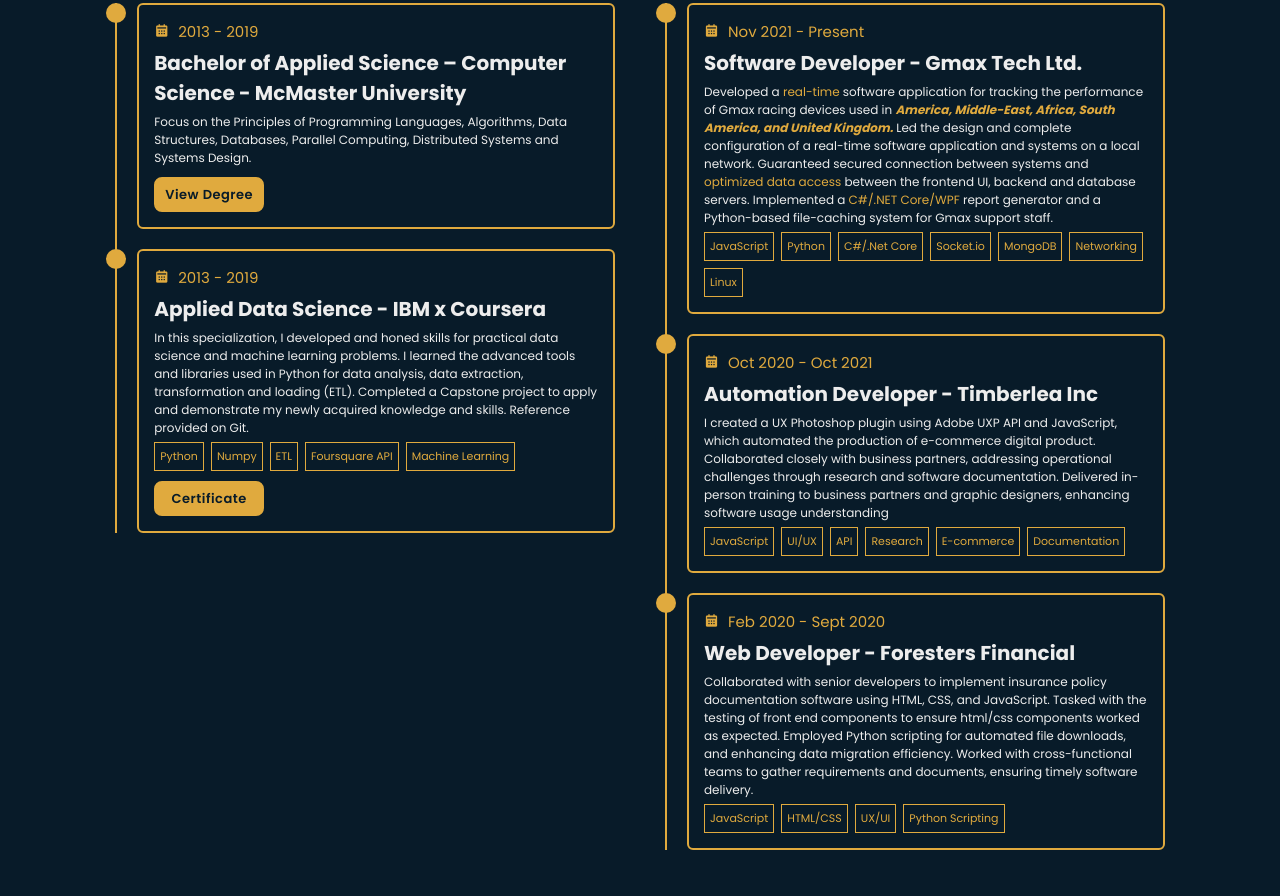
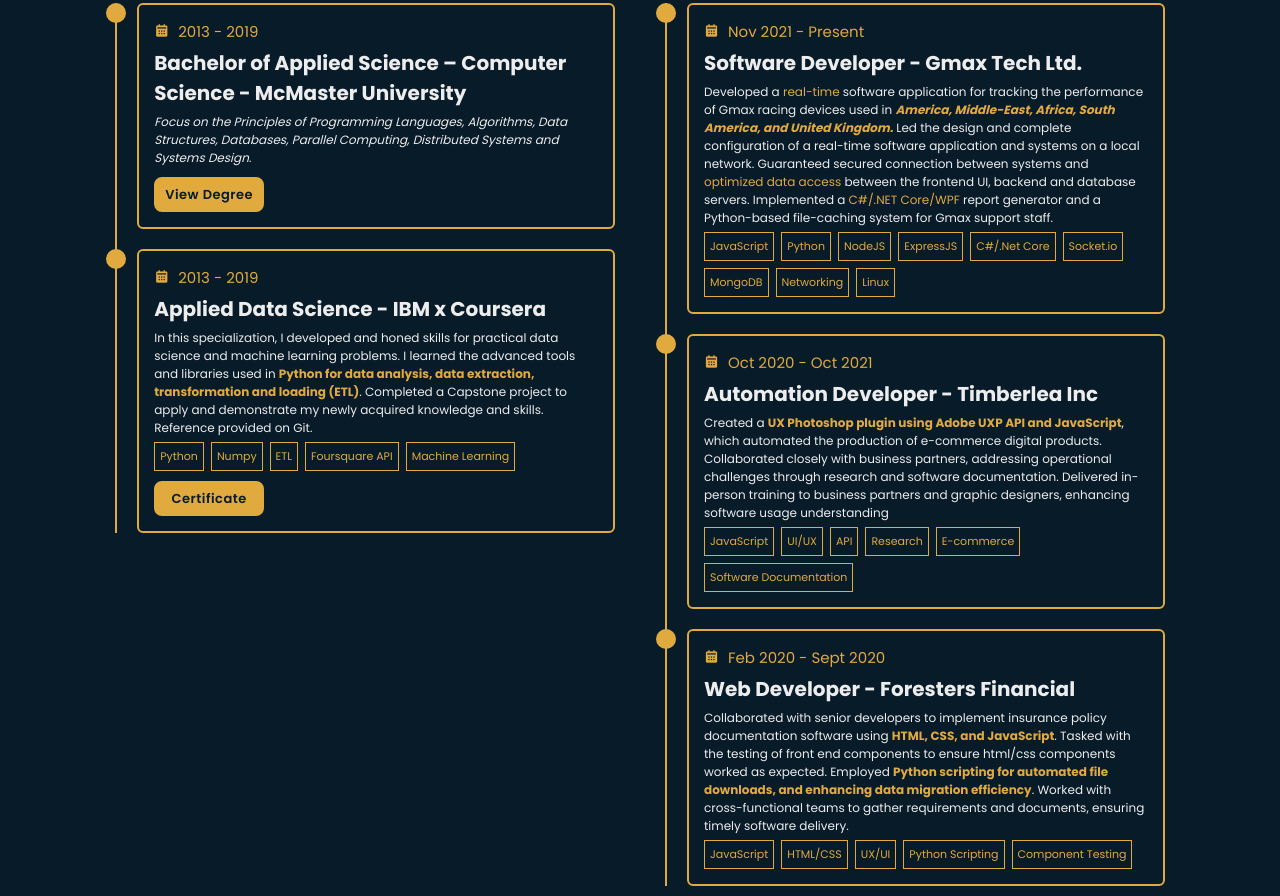
Before and after one commit to JIMOHMA/OfficialWebsite, a plain HTML site: page index.html in a window 1280 px wide. Shown: the part 2004-2900 px from the top of the page. Drawn offline with nearby package versions, Linux system fonts and the light colour scheme; a script that the page names is missing.

Commit message:
Minor fixes

```diff
--- a/index.html
+++ b/index.html
@@ -129,8 +129,8 @@
                             <div class="year"><i class='bx bxs-calendar'></i> 2013 - 2019</div>
                             <h3>Bachelor of Applied Science – Computer Science - McMaster University</h3>
                             <p>
-                                Focus on the Principles of Programming Languages, Algorithms, Data Structures, Databases,
-                                Parallel Computing, Distributed Systems and Systems Design.
+                                <i>Focus on the Principles of Programming Languages, Algorithms, Data Structures, Databases,
+                                Parallel Computing, Distributed Systems and Systems Design. </i>
                             </p>
 
                             <div class="btn-experience-box">
@@ -146,8 +146,8 @@
                             <p>
                                 In this specialization, I developed and honed skills for practical data science
                                 and machine learning problems. I learned the advanced tools and libraries used in
-                                Python for data analysis, data extraction, transformation and loading (ETL). Completed
-                                a Capstone project to apply and demonstrate my newly acquired knowledge and skills.
+                                <span class="exp-in-text"><b>Python for data analysis, data extraction, transformation and loading (ETL)</b></span>.
+                                Completed a Capstone project to apply and demonstrate my newly acquired knowledge and skills.
                                 Reference provided on Git.
                             </p>
                             <div class="skills-used">
@@ -189,6 +189,8 @@
                             <div class="skills-used">
                                 <span>JavaScript</span>
                                 <span>Python</span>
+                                <span>NodeJS</span>
+                                <span>ExpressJS</span>
                                 <span>C#/.Net Core</span>
                                 <span>Socket.io</span>
                                 <span>MongoDB</span>
@@ -203,8 +205,8 @@
                             <div class="year"><i class='bx bxs-calendar'></i> Oct 2020 - Oct 2021</div>
                             <h3>Automation Developer - Timberlea Inc</h3>
                             <p>
-                                I created a UX Photoshop plugin using Adobe UXP API and JavaScript, which automated
-                                the production of e-commerce digital product. Collaborated closely with business partners, addressing
+                                Created a <b><span class="exp-in-text">UX Photoshop plugin using Adobe UXP API and JavaScript</span></b>, which automated
+                                the production of e-commerce digital products. Collaborated closely with business partners, addressing
                                 operational challenges through research and software documentation. Delivered in-person
                                 training to business partners and graphic designers, enhancing software usage understanding
                             </p>
@@ -214,7 +216,7 @@
                                 <span>API</span>
                                 <span>Research</span>
                                 <span>E-commerce</span>
-                                <span>Documentation</span>
+                                <span>Software Documentation</span>
                             </div>
                         </div>
                     </div>
@@ -225,9 +227,9 @@
                             <h3>Web Developer - Foresters Financial</h3>
                             <p>
                                 Collaborated with senior developers to implement insurance policy documentation software
-                                using HTML, CSS, and JavaScript. Tasked with the testing of front end components to ensure
-                                html/css components worked as expected. Employed Python scripting for automated file downloads, and
-                                enhancing data migration efficiency. Worked with cross-functional teams to gather requirements
+                                using <span class="exp-in-text"><b>HTML, CSS, and JavaScript</b></span>. Tasked with the testing of front end components to ensure
+                                html/css components worked as expected. Employed <b><span class="exp-in-text">Python scripting for automated file downloads, and
+                                enhancing data migration efficiency</span></b>. Worked with cross-functional teams to gather requirements
                                 and documents, ensuring timely software delivery.
                             </p>
                             <div class="skills-used">
@@ -235,6 +237,7 @@
                                 <span>HTML/CSS</span>
                                 <span>UX/UI</span>
                                 <span>Python Scripting</span>
+                                <span>Component Testing</span>
                             </div>
                         </div>
                     </div>
@@ -421,14 +424,14 @@
                         <span>Linux</span>
                         <span>AWS S3</span>
                         <span>MongoDB</span>
+                        <span>SQL</span>
+                        <span>GitLab</span>
+                        <span>React.js</span>
                         <span>MongoDB Cloud</span>
                         <span>MongoDB Atlas</span>
                         <span>MongoDB Compass</span>
-                        <span>SQL</span>
-                        <span>React.js</span>
                         <span>Express.js</span>
                         <span>Node.js</span>
-                        <span>GitLab</span>
                         <span>Postman</span>
                         <span>Multithreading</span>
                         <span>ZeroMQ</span>
```
